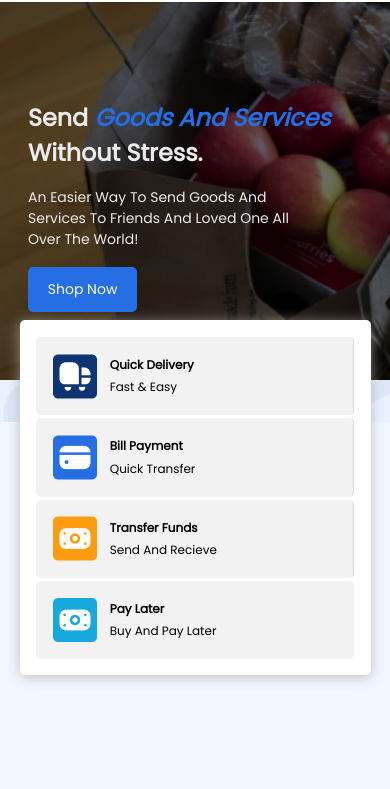
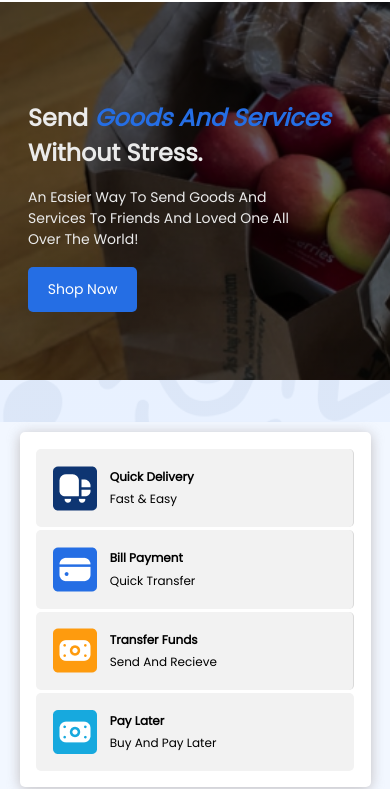
Before and after one commit to Oladele-israel/shop.co, a plain HTML site: page index.html in a window 390 px wide. Shown: the part 62-851 px from the top of the page. Drawn offline with Linux system fonts and the light colour scheme; a web font is replaced by a local one.

Commit message:
initial commit

```diff
--- a/styles/home.css
+++ b/styles/home.css
@@ -1020,7 +1020,7 @@ header {
   }
 
   .card {
-    margin-top: -33rem;
+    margin-top: -25rem;
   }
   .products{
     margin-top: -1rem;
```
